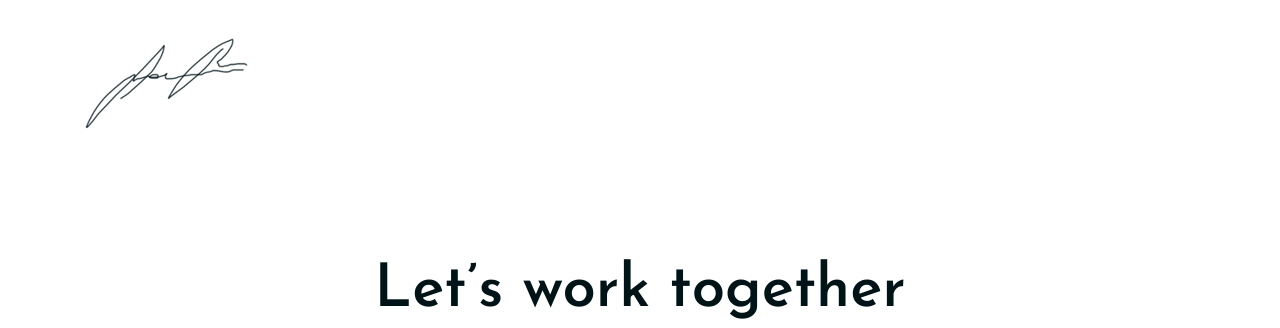
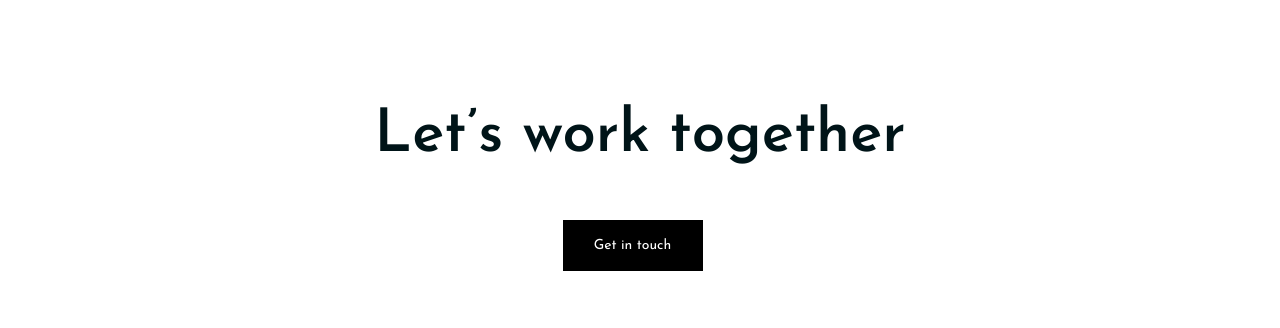
Before and after one commit to coursedojo/coursedojo.github.io, a plain HTML site: page index.html in a window 1280 px wide. Shown: the part 611-939 px from the top of the page. Drawn offline with Linux system fonts and the light colour scheme.

Commit message:
delete sign

```diff
--- a/index.html
+++ b/index.html
@@ -93,9 +93,6 @@
 							</div>
 						</div>
 					</div>
-					<figure class="mt-5">
-						<img src="img/sign.png" alt="">
-					</figure>
 				</div>
 				<div class="col-lg-5 offset-lg-1">
 					<figure class="pic-frame">
```
Also changed, not shown: img/sign.png (deleted), notes.txt.
